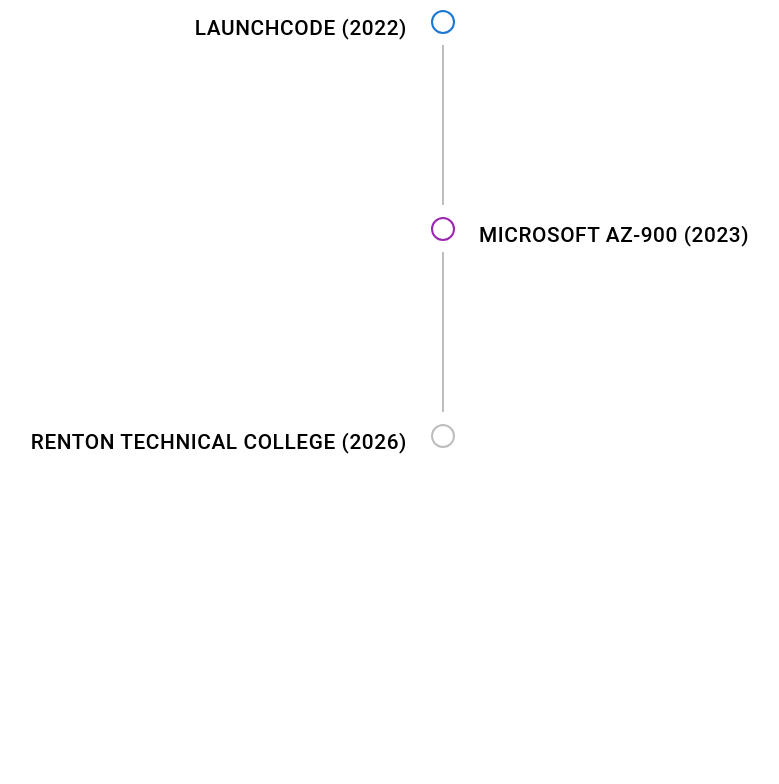
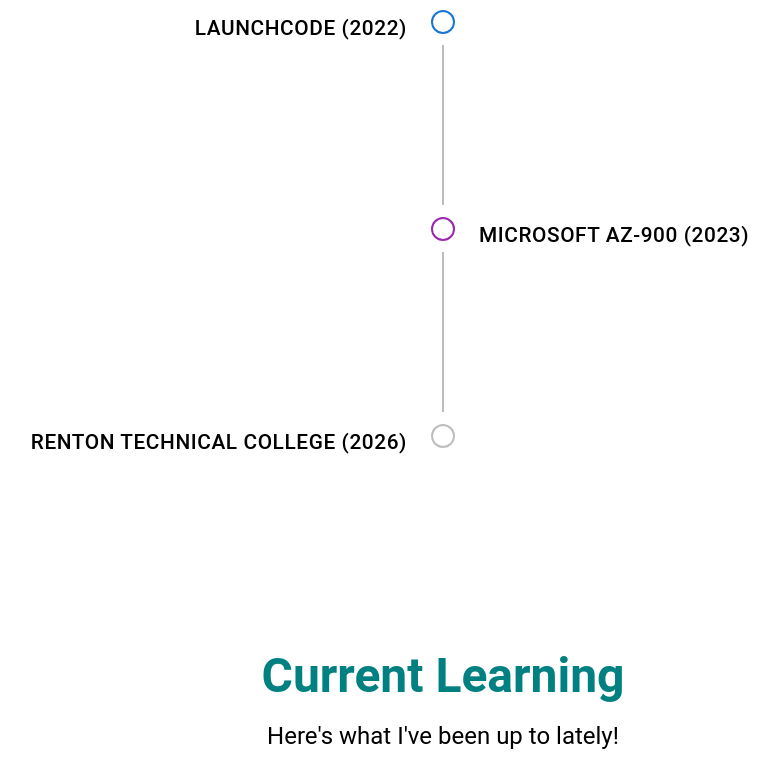
Before and after one commit to amerigirl/website, a React (Create React App) app: page /aboutPage in a window 1280 px wide. Shown: the part 1591-2375 px from the top of the page, without its empty margins (197-976 px from the left). Before the commit the page ends 2239 px from the top, so only its background shows below. Built offline with nearby package versions, Linux system fonts and the light colour scheme.

Commit message:
getting started on the current learning component

```diff
--- a/src/Components/AboutPage/AboutPage.jsx
+++ b/src/Components/AboutPage/AboutPage.jsx
@@ -3,9 +3,10 @@ import { Box, ThemeProvider, Typography } from "@mui/material";
 import Navbar from "../Navbar/Navbar";
 import theme from "../../theme";
 import About from "./About";
-import MyAcademicJourney from "./MyAcademicJourney/MyAcademicJourney";
+import MyAcademicJourney from "./MyAcademicJourney/Timeline";
 import SectionTitle from "../SectionTitle";
 import MouseOutlinedIcon from "@mui/icons-material/MouseOutlined";
+import CurrentLearning from "./CurrentLearning/CurrentLearning";
 
 const AboutPage = () => {
   return (
@@ -32,6 +33,7 @@ const AboutPage = () => {
         />
       </Box>
       <MyAcademicJourney />
+      <CurrentLearning />
     </ThemeProvider>
   );
 };
--- /dev/null
+++ b/src/Components/AboutPage/CurrentLearning/CurrentLearning.jsx
@@ -0,0 +1,17 @@
+import React from "react";
+import SectionTitle from "../../SectionTitle";
+import { Box } from "@mui/system";
+
+const CurrentLearning = () => {
+  return (
+    <Box sx={{ marginTop: "3rem" }}>
+
+      <SectionTitle
+        title={"Current Learning"}
+        subtitle={"Here's what I've been up to lately!"}
+      />
+    </Box>
+  );
+};
+
+export default CurrentLearning;
```
Also changed, not shown: src/Components/AboutPage/MyAcademicJourney/Timeline.jsx (renamed from src/Components/AboutPage/MyAcademicJourney/MyAcademicJourney.jsx, +8 -5 lines).
